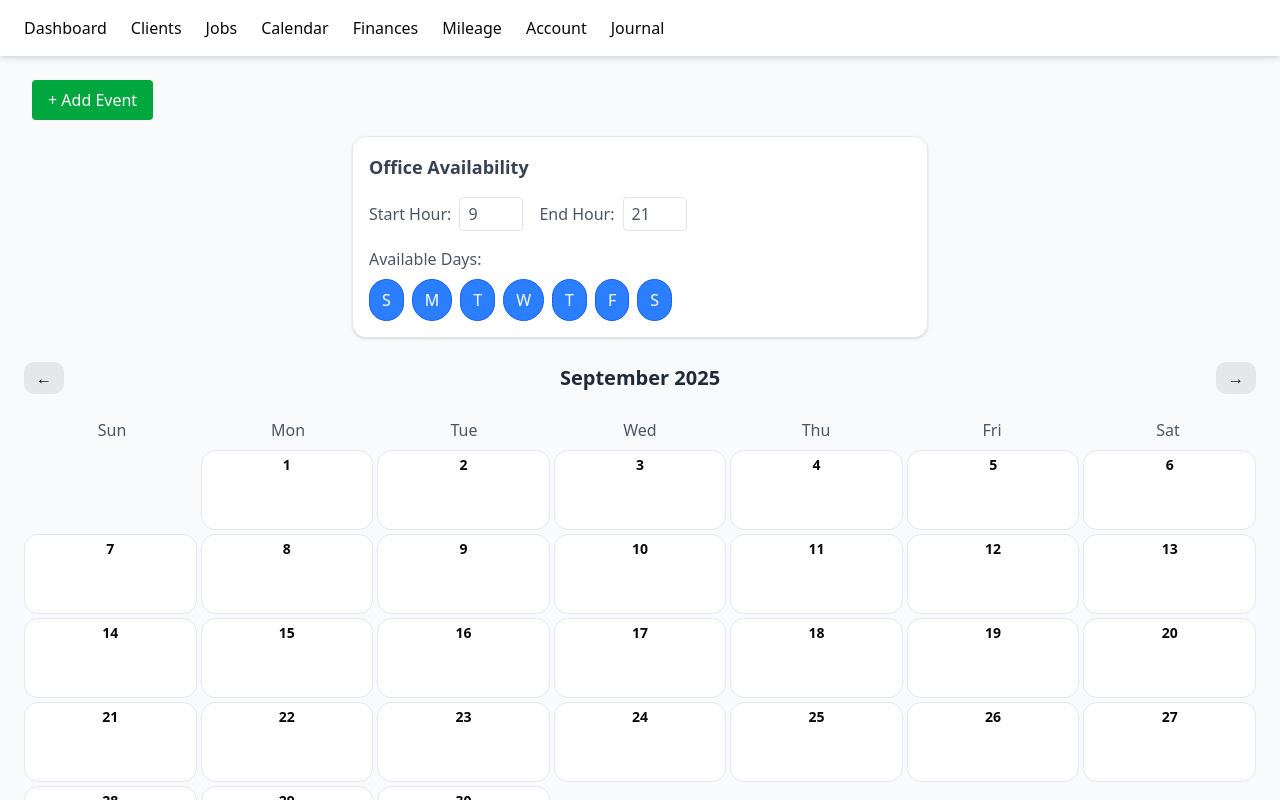
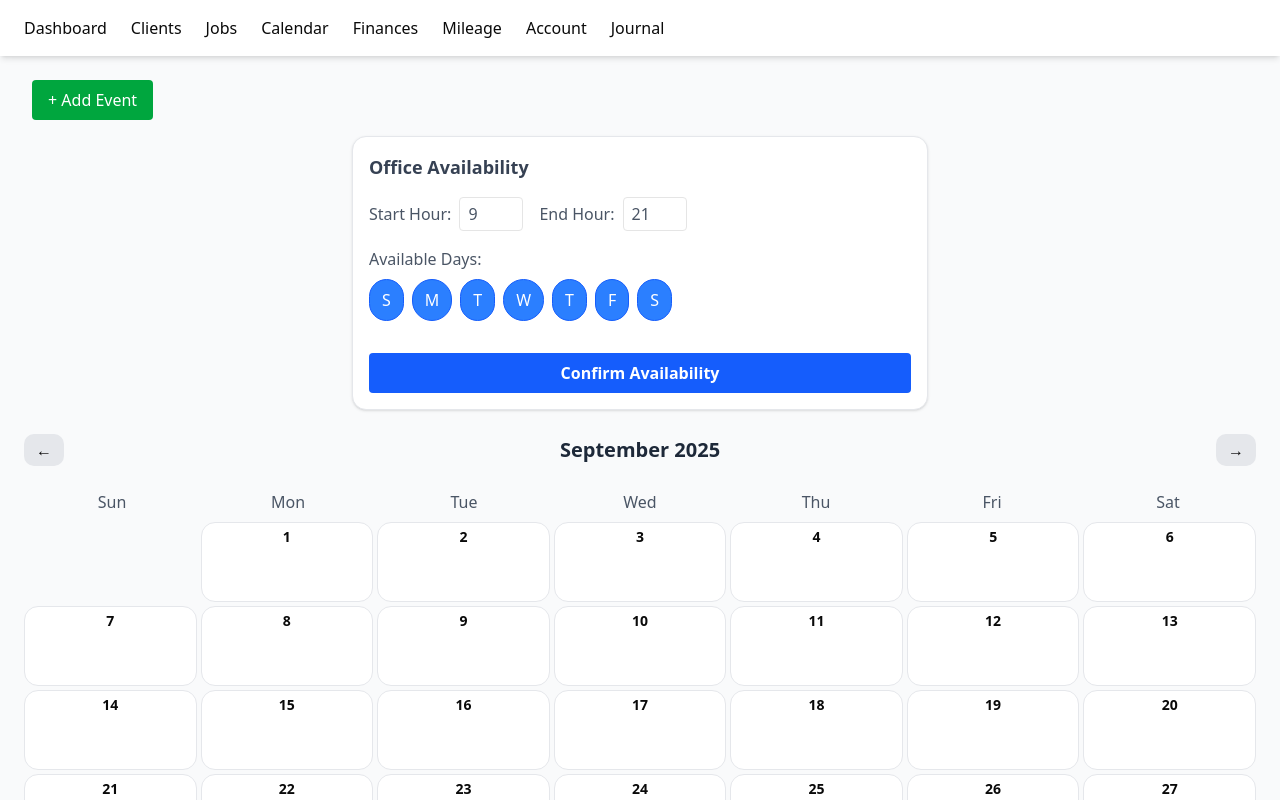
Before and after one commit to KeatonSchirmer/Schirmer-s-Notary-Admin-Site, a Next.js app: page /calendar in a window 1280 px wide. Shown: the top 800 px of the page. Built offline with nearby package versions, Linux system fonts and the light colour scheme.

Commit message:
Availability Implementation v1.2

```diff
--- a/app/calendar/CalendarClient.tsx
+++ b/app/calendar/CalendarClient.tsx
@@ -27,6 +27,7 @@ export default function CalendarPage() {
   const [events, setEvents] = useState<EventItem[]>([]);
   const [userId, setUserId] = React.useState<string | null>(null);
   const [officeStart, setOfficeStart] = useState(9);
+  const [availabilityChanged, setAvailabilityChanged] = useState(false);
   const [officeEnd, setOfficeEnd] = useState(21);
   const [showEventModal, setShowEventModal] = useState(false);
   const [editingEvent, setEditingEvent] = useState<EventItem | null>(null);
@@ -35,7 +36,6 @@ export default function CalendarPage() {
   const [availableDays, setAvailableDays] = useState<number[]>([0,1,2,3,4,5,6]);
   const [googleAccessToken, setGoogleAccessToken] = useState<string | null>(null);
 
-  // Persist token in localStorage and auto-login if needed
   useEffect(() => {
     const storedToken = localStorage.getItem("googleAccessToken");
     const storedExpiry = localStorage.getItem("googleAccessTokenExpiry");
@@ -47,7 +47,6 @@ export default function CalendarPage() {
     }
   }, []);
 
-  // Auto-trigger login if no valid token
   const login = useGoogleLogin({
     onSuccess: async (tokenResponse) => {
       setGoogleAccessToken(tokenResponse.access_token);
@@ -96,6 +95,10 @@ export default function CalendarPage() {
     scope: "https://www.googleapis.com/auth/calendar.events https://www.googleapis.com/auth/calendar.readonly",
   });
 
+   useEffect(() => {
+    setAvailabilityChanged(true);
+    }, [officeStart, officeEnd, availableDays]);
+
   useEffect(() => {
     if (!googleAccessToken) {
       login();
@@ -126,7 +129,24 @@ export default function CalendarPage() {
     if (userId) fetchEvents();
   }, [userId]);
 
-  // --- Save availability to backend when settings change ---
+    const handleConfirmAvailability = async () => {
+    if (!userId) return;
+    await fetch(`${API_BASE}/calendar/availability`, {
+      method: "POST",
+      headers: {
+        "Content-Type": "application/json",
+        "X-User-Id": String(userId),
+      },
+      body: JSON.stringify({
+        officeStart,
+        officeEnd,
+        availableDays,
+      }),
+    });
+    setAvailabilityChanged(false);
+    alert("Availability settings saved!");
+  };
+
   const saveAvailability = async () => {
     if (!userId) return;
     await fetch(`${API_BASE}/calendar/availability`, {
@@ -313,7 +333,7 @@ export default function CalendarPage() {
             </label>
           </div>
           <div>
-            <span className="font-medium text-gray-600 mr-2">Available Days:</span>
+          <span className="font-medium text-gray-600 mr-2">Available Days:</span>
             <div className="flex gap-2 mt-2">
               {["S", "M", "T", "W", "T", "F", "S"].map((d, i) => (
                 <button
@@ -335,6 +355,17 @@ export default function CalendarPage() {
               ))}
             </div>
           </div>
+          <button
+            className={`mt-4 px-4 py-2 rounded font-semibold transition ${
+              availabilityChanged
+                ? "bg-blue-600 text-white hover:bg-blue-700"
+                : "bg-gray-300 text-gray-500 cursor-not-allowed"
+            }`}
+            onClick={handleConfirmAvailability}
+            disabled={!availabilityChanged}
+          >
+            Confirm Availability
+          </button>
         </div>
       </div>
 
```
